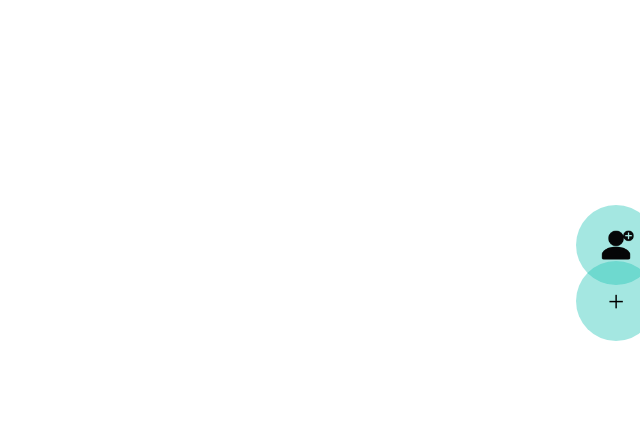
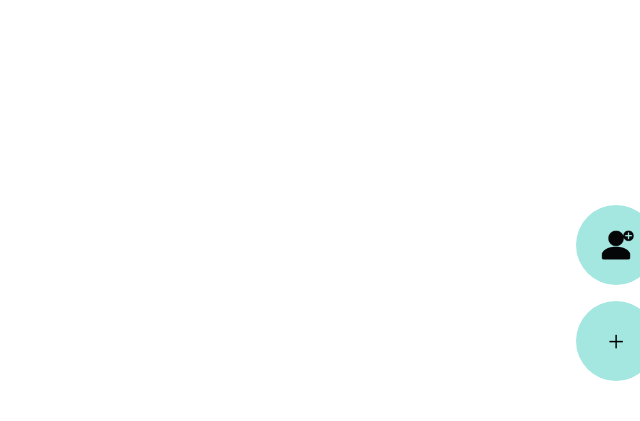
Before and after one commit to TimoS98/einf-projekt, a Flask app: page /backward in a window 1280 px wide. Shown: the part 379-800 px from the top of the page, without its empty margins (640-1280 px from the left). Run offline with Flask 3, Linux system fonts and the light colour scheme; the visitor is signed in with stand-in values (Sample User, id 1); tables that the repository leaves empty hold one stand-in row (values such as "Sample post").

Commit message:
Größe Lücke Button hinzufügen Liste

```diff
--- a/flask-projekt/static/list.css
+++ b/flask-projekt/static/list.css
@@ -115,7 +115,7 @@ html {
     height: 80px;
     width: 80px;
     background-color: rgba(28, 195, 181, 0.4);
-    margin-top: 80vh;
+    margin-top: 85vh;
     border-radius: 40px;
     text-align: center;
     justify-content: center;
```
